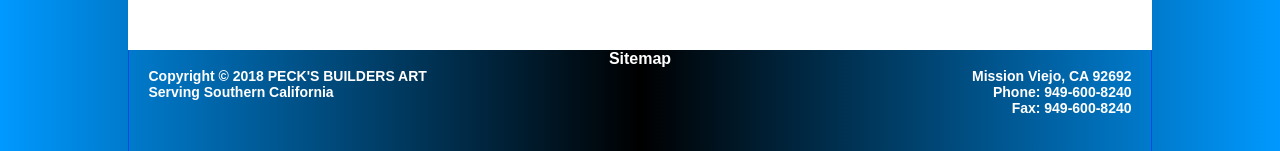
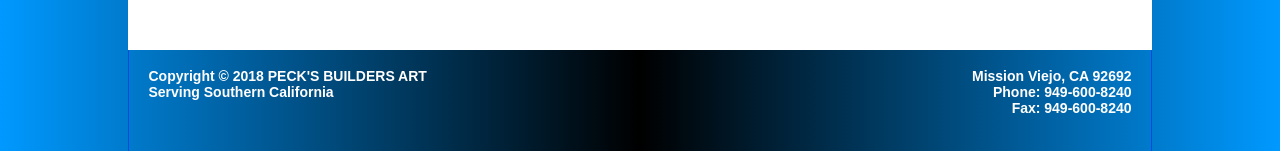
Before and after one commit to pecksbuildersart/pecksbuildersart.github.io, a plain HTML site: page about.html in a window 1280 px wide. Shown: the part 1286-1437 px from the top of the page. Drawn offline with Linux system fonts and the light colour scheme; a script that the page names is missing.

Commit message:
Remove broken link.

```diff
--- a/about.html
+++ b/about.html
@@ -117,7 +117,7 @@
 </tbody></table>
 <table width="1024" height="101" border="0" align="center" cellpadding="0" cellspacing="0" id="footer">
   <tbody><tr class="reversedrop">
-    <td align="center" valign="top"><div align="center"> <a href="/sitemap.html" class="foot">Sitemap</a><br>
+    <td align="center" valign="top"><div align="center"> <br>
       <table width="983" border="0" cellpadding="0" cellspacing="0">
         <tbody><tr>
           <td width="285" align="left" valign="top" class="footer">Copyright © 2018 PECK'S BUILDERS ART<br>
```
